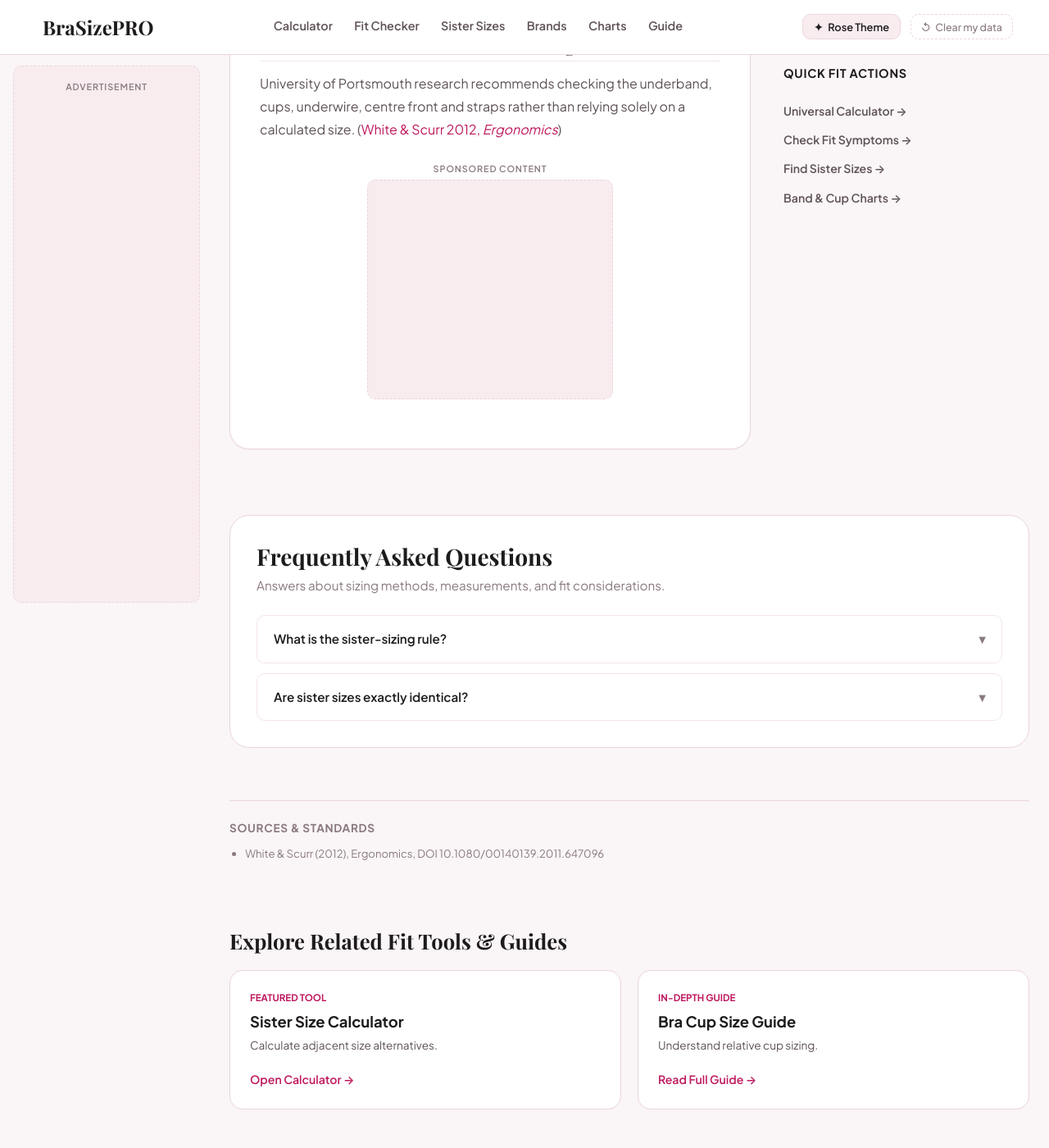
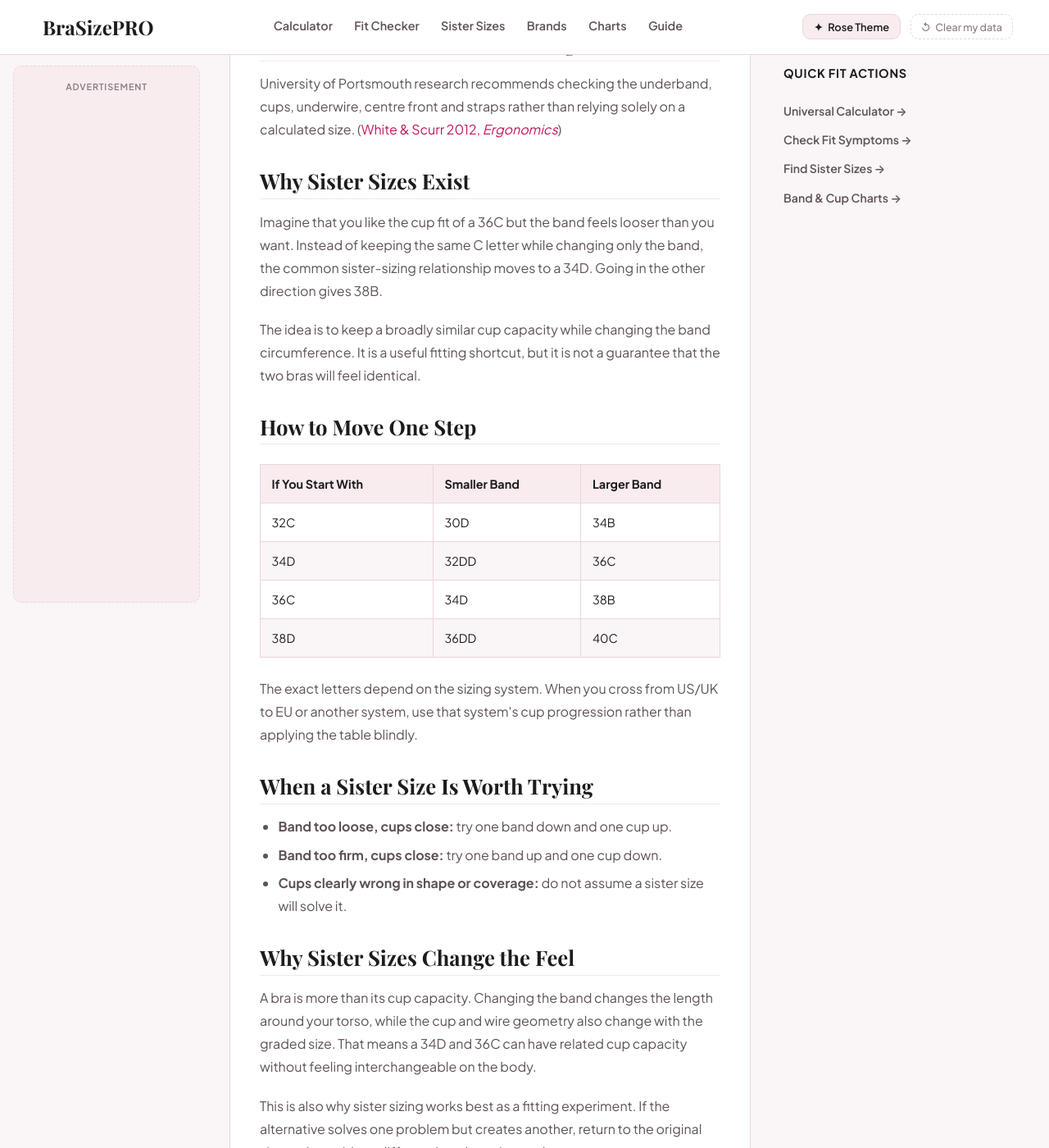
Before and after one commit to sharpedge74-cmyk/Bra-Size-Pro, a Jekyll site: the page built from sister-sizing-explained.html, in a window 1280 px wide and 1400 px high, scrolled down 1112 px. Shown: the whole window at 82% size. Built offline with Jekyll 4.4.1, drawn with Linux system fonts in a browser that asks for light colours; some web fonts are replaced; some of the changed text lies outside the part shown.

Commit message:
Expand and humanize sister sizing explained

```diff
--- a/sister-sizing-explained.html
+++ b/sister-sizing-explained.html
@@ -37,3 +37,32 @@ faq:
 
 <h2>Use Fit Checks With Sister Sizing</h2>
 <p>University of Portsmouth research recommends checking the underband, cups, underwire, centre front and straps rather than relying solely on a calculated size. (<a href="https://doi.org/10.1080/00140139.2011.647096" rel="noopener" target="_blank">White &amp; Scurr 2012, <em>Ergonomics</em></a>)</p>
+<h2>Why Sister Sizes Exist</h2>
+<p>Imagine that you like the cup fit of a 36C but the band feels looser than you want. Instead of keeping the same C letter while changing only the band, the common sister-sizing relationship moves to a 34D. Going in the other direction gives 38B.</p>
+<p>The idea is to keep a broadly similar cup capacity while changing the band circumference. It is a useful fitting shortcut, but it is not a guarantee that the two bras will feel identical.</p>
+
+<h2>How to Move One Step</h2>
+<table>
+<thead><tr><th>If You Start With</th><th>Smaller Band</th><th>Larger Band</th></tr></thead>
+<tbody>
+<tr><td>32C</td><td>30D</td><td>34B</td></tr>
+<tr><td>34D</td><td>32DD</td><td>36C</td></tr>
+<tr><td>36C</td><td>34D</td><td>38B</td></tr>
+<tr><td>38D</td><td>36DD</td><td>40C</td></tr>
+</tbody>
+</table>
+<p>The exact letters depend on the sizing system. When you cross from US/UK to EU or another system, use that system's cup progression rather than applying the table blindly.</p>
+
+<h2>When a Sister Size Is Worth Trying</h2>
+<ul>
+  <li><strong>Band too loose, cups close:</strong> try one band down and one cup up.</li>
+  <li><strong>Band too firm, cups close:</strong> try one band up and one cup down.</li>
+  <li><strong>Cups clearly wrong in shape or coverage:</strong> do not assume a sister size will solve it.</li>
+</ul>
+
+<h2>Why Sister Sizes Change the Feel</h2>
+<p>A bra is more than its cup capacity. Changing the band changes the length around your torso, while the cup and wire geometry also change with the graded size. That means a 34D and 36C can have related cup capacity without feeling interchangeable on the body.</p>
+<p>This is also why sister sizing works best as a fitting experiment. If the alternative solves one problem but creates another, return to the original size and consider a different bra shape instead.</p>
+
+<h2>Use the Calculator for the First Step</h2>
+<p>The <a href="/sister-size-calculator">Sister Size Calculator</a> can generate adjacent alternatives from a starting size. After that, use the actual bra fit—not the mathematical relationship alone—to decide which option works better.</p>
```
